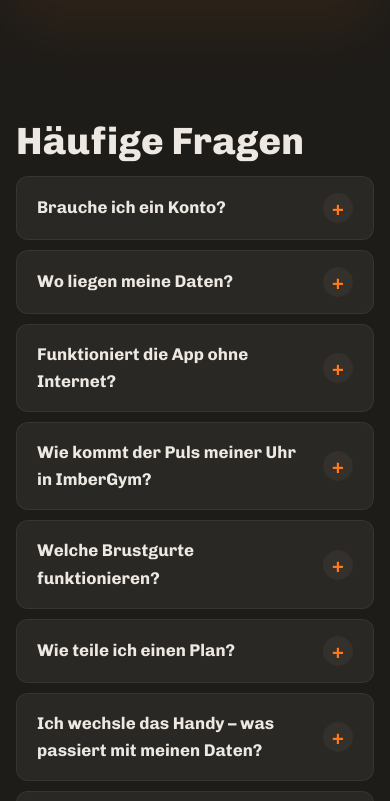
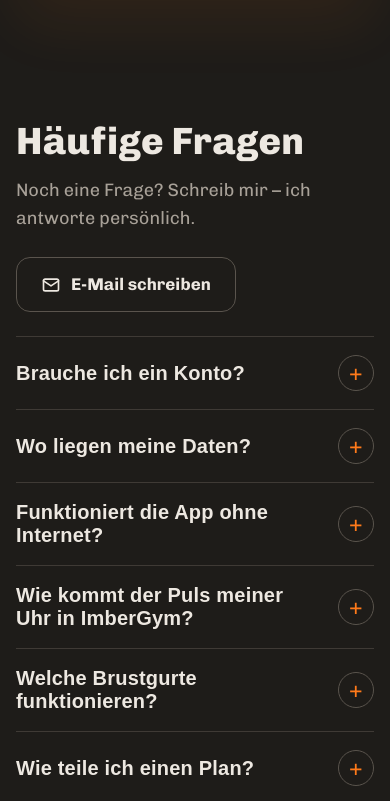
Before and after one commit to N3rdmonkey/imbergym-privacy, a plain HTML site: page de/index.html in a window 390 px wide. Shown: the part 9700-10501 px from the top of the page. Drawn offline with Linux system fonts and the light colour scheme; a web font is replaced by a local one.

Commit message:
FAQ neu gestaltet
Co-Authored-By: Claude Opus 5.5 <noreply@anthropic.com>

```diff
--- a/assets/style.css
+++ b/assets/style.css
@@ -405,18 +405,34 @@ footer ul { list-style: none; padding: 0; margin: 0; }
 .plan-note { color: var(--text-2); font-size: 15px; margin: 18px 0 20px; }
 .plan .store { align-self: flex-start; margin-top: auto; }
 
-/* FAQ: Plus statt Dreieck */
-#faq details summary { list-style: none; display: flex; justify-content: space-between; align-items: center; gap: 16px; }
-#faq details summary::-webkit-details-marker { display: none; }
-#faq details summary::after { content: "+"; flex: none; width: 30px; height: 30px; border-radius: 50%; display: grid; place-items: center; background: var(--tile-2); color: var(--signal); font: 700 20px/1 "Chivo"; transition: transform .2s; }
-#faq details[open] summary::after { transform: rotate(45deg); }
+/* FAQ: zweispaltig, Fragen als Liste mit Trennlinien */
+.faq-grid { display: grid; grid-template-columns: 340px 1fr; gap: 64px; align-items: start; }
+.faq-side { position: sticky; top: 100px; }
+.faq-side p { color: var(--text-2); font-size: 18px; margin: 0 0 24px; }
+.faq-mail { display: inline-flex; align-items: center; gap: 10px; }
+.faq-mail:hover { border-color: var(--signal); color: var(--signal); }
+.faq-list { border-top: 1px solid var(--line); }
+.faq-list details { background: none; border: 0; border-bottom: 1px solid var(--line); border-radius: 0; padding: 0; margin: 0; }
+.faq-list details[open] { border-color: var(--line); }
+.faq-list summary { list-style: none; display: flex; justify-content: space-between; align-items: center; gap: 20px;
+  padding: 22px 0; font: 800 23px/1.15 "Big Shoulders", sans-serif; letter-spacing: .01em; transition: color .15s; }
+.faq-list summary::-webkit-details-marker { display: none; }
+.faq-list summary:hover { color: var(--signal); }
+.faq-list summary::after { content: "+"; flex: none; width: 34px; height: 34px; border-radius: 50%; display: grid; place-items: center;
+  border: 1px solid var(--border); color: var(--signal); font: 400 22px/1 "Chivo", sans-serif; transition: transform .2s, background .2s; }
+.faq-list details[open] summary::after { transform: rotate(45deg); background: var(--signal); color: var(--on-signal); border-color: var(--signal); }
+.faq-list details p { margin: -6px 48px 24px 0; font-size: 16px; }
 
 @media (max-width: 960px) {
   .cols4 { grid-template-columns: repeat(2, 1fr); }
+  .faq-grid { grid-template-columns: 1fr; gap: 24px; }
+  .faq-side { position: static; }
   .outdoor { grid-template-columns: 1fr; }
   .outdoor-shot img { width: 240px; }
 }
 @media (max-width: 560px) {
   .cols4 { grid-template-columns: 1fr; gap: 18px; }
   .plan { padding: 22px; }
+  .faq-list summary { font-size: 20px; padding: 18px 0; }
+  .faq-list details p { margin-right: 0; }
 }
--- a/de/index.html
+++ b/de/index.html
@@ -183,7 +183,13 @@
 
   <section id="faq">
     <div class="wrap">
-      <h2>Häufige Fragen</h2>
+      <div class="faq-grid">
+        <div class="faq-side">
+          <h2>Häufige Fragen</h2>
+          <p>Noch eine Frage? Schreib mir – ich antworte persönlich.</p>
+          <a class="btn ghost faq-mail" href="mailto:chr.mathai@gmail.com?subject=ImberGym"><svg width="20" height="20" viewBox="0 0 24 24" fill="none" stroke="currentColor" stroke-width="2" stroke-linecap="round" stroke-linejoin="round" aria-hidden="true"><rect x="3" y="5" width="18" height="14" rx="2"/><path d="m3 7 9 6 9-6"/></svg>E-Mail schreiben</a>
+        </div>
+        <div class="faq-list">
       <details><summary>Brauche ich ein Konto?</summary><p>Nein. ImberGym funktioniert ohne Anmeldung und ohne eigenen Server.</p></details>
       <details><summary>Wo liegen meine Daten?</summary><p>Ausschließlich auf deinem Handy. Es gibt keine Cloud, keine Werbung und keine Analyse-Tools. Details in der <a href="privacy.html">Datenschutzerklärung</a>.</p></details>
       <details><summary>Funktioniert die App ohne Internet?</summary><p>Ja. Nur zwei Dinge nutzen das Internet: das Nachschlagen eines unbekannten Barcodes bei Open Food Facts und der Ortsname einer GPS-Tour (der Startpunkt geht dafür an den Ortsdienst von Android). Alles andere läuft offline.</p></details>
@@ -195,6 +201,8 @@
       <details><summary>Werden meine Fortschrittsfotos hochgeladen?</summary><p>Nein. Sie liegen in einem privaten App-Ordner, erscheinen nicht in der Galerie und sind sogar vom Android-Backup ausgenommen.</p></details>
       <details><summary>Kann ich die Ernährung ausblenden?</summary><p>Ja. Im Profil lässt sich der ganze Bereich abschalten – dann ist ImberGym ein reines Trainingsbuch.</p></details>
       <details><summary>Wie lösche ich meine Daten?</summary><p>Einzelne Einträge direkt in der App, alles auf einmal durch Deinstallieren der App.</p></details>
+        </div>
+      </div>
     </div>
   </section>
 </main>
```
Also changed, not shown: en/index.html (+9 -1 lines), es/index.html (+9 -1 lines), fr/index.html (+9 -1 lines), it/index.html (+9 -1 lines), pt/index.html (+9 -1 lines), tr/index.html (+9 -1 lines).
